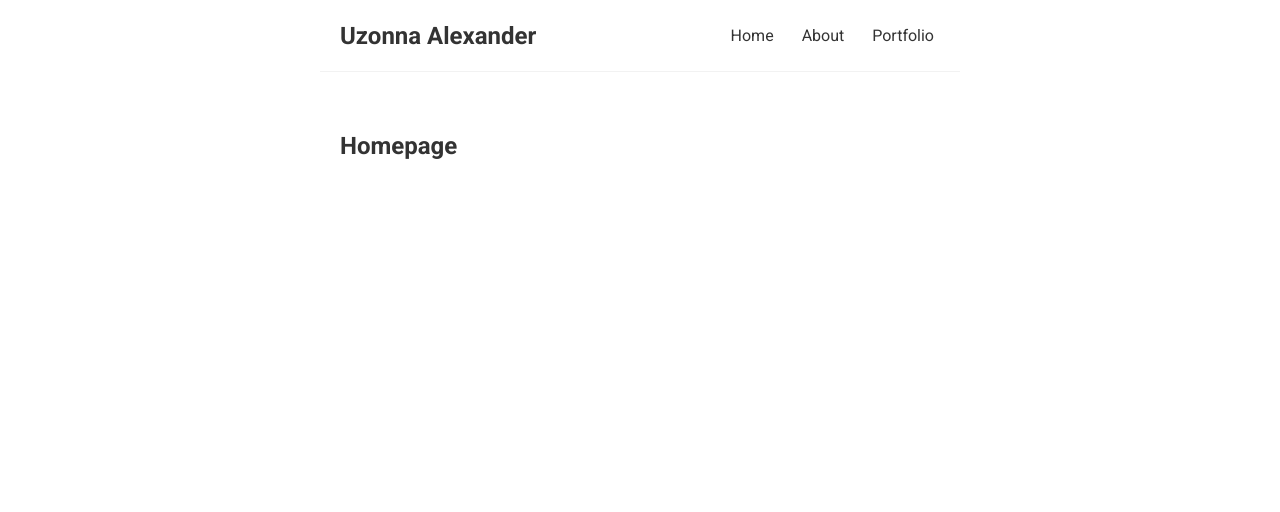
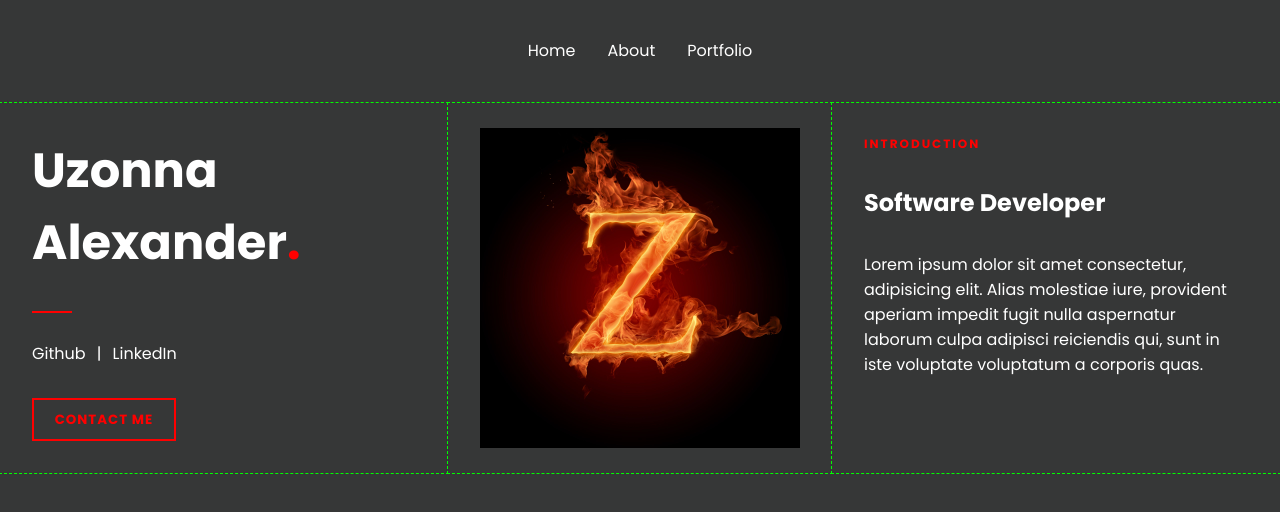
Before and after one commit to UzonnaA/uzonnaa.github.io, a React (Create React App) app: page / in a window 1280 px wide. Shown: the top 512 px of the page. Built offline with nearby package versions, Linux system fonts and the light colour scheme.

Commit message:
Centered Div

```diff
--- a/src/home.js
+++ b/src/home.js
@@ -1,8 +1,27 @@
 const Home = () => {
     return (
-        <div className="home">
-            <h2>Homepage</h2>
+        <div className="homepage">
+            <div className="home-contact">
+                <h2>Uzonna Alexander<span class="highlight">.</span></h2>
+                <div className="contact-links">
+                    <a href="/">Github</a>
+                    <div>|</div>
+                    <a href="/">LinkedIn</a>
+                </div>
+                <button>CONTACT ME</button>
+            </div>
+            <div className="home-pic">
+                <img src="/Flaming-Z.jpg" alt="" />
+            </div>
+
+            <div className="home-intro">
+                <h3>INTRODUCTION</h3>
+                <h2>Software Developer</h2>
+                <div className="intro-text">Lorem ipsum dolor sit amet consectetur, adipisicing elit. Alias molestiae iure, provident aperiam impedit fugit nulla aspernatur laborum culpa adipisci reiciendis qui, sunt in iste voluptate voluptatum a corporis quas.</div>
+            </div>
         </div>
+
+
     );
 }
 
--- a/src/index.css
+++ b/src/index.css
@@ -1,65 +1,188 @@
 @import url('https://fonts.googleapis.com/css2?family=Quicksand:wght@300..700&display=swap');
 @import url('https://fonts.googleapis.com/css2?family=Roboto:ital,wght@0,100..900;1,100..900&display=swap');
+@import url('https://fonts.googleapis.com/css2?family=Poppins:wght@400;600;700&display=swap');
+
 
 
 :root {
-  --primary-color: red;
   --background: #363737;
-  --text: white;
+  --mainColor: red;
+  --homeMaxWidth: none;
 }
 
 * {
   margin: 0;
-  font-family: "Roboto";
-  color: #333;
+  font-family: "Poppins";
+  color: white;
+  background-color: var(--background);
+
 }
 
+a{
+  text-decoration: none;
+}
+
+/* NAVBAR */
+
 .navbar{
-  padding: 20px;
+  padding: 2rem 2rem;
   display: flex;
   align-items: center;
-  max-width: 600px;
-  margin: 0 auto;
-  border-bottom: 1px solid #f2f2f2;
+  justify-content: center;
+  /* max-width: 600px; */
+  /* margin: 0 auto; */
+  /* margin-bottom: 2rem; */
+  /* border-bottom: 1px solid #f2f2f2; */
 }
 
-.navbar .links{
-  margin-left: auto;
-}
-
-
 .navbar a{
-  margin-left: 16px;
+  /* margin-left: 16px; */
   text-decoration: none;
   padding: 6px;
+  margin: 0 10px;
   display: inline-block;
-  transition: border-bottom 0.3s ease-in-out;
+  border-bottom: 2px solid transparent; /* This will ensure the page doesn't move on hover by reserving the space */
+  transition: all 0.2s ease-in-out;
 
 }
 
 .navbar a:hover{
-  color: red;
+  color: var(--mainColor);
   transform: scale(1.1);
   transition: all 0.2s ease-in-out;
-  border-bottom: 2px solid red;
+  border-bottom: 2px solid var(--mainColor);
 
 }
 
-.content{
+/* .content{
   max-width: 600px;
   margin: 40px auto;
   padding: 20px;
+} */
+
+/* CONTENT CSS */
+.homepage{
+  display: flex;
+  /* align-items: center;  */
+  justify-content: center;
+  /* padding: 2rem 2rem; */
+  background-color: #2d2d2d;
 }
 
-#newblog{
-  /* Need the inline block to make animations work */
-  display: inline-block;
-  color: white;
-  background-color: #f1356d;
-  border-radius: 8px;
+.home-pic{
+  display: flex;
+  justify-content: center;
+  align-items: center;
 }
 
-#newblog:hover{
-  transform: scale(1.1);
-  transition: all 0.2s ease-in-out
+.home-pic img{
+  max-width: 20rem;
+  width: 100%;
+  height: auto;
+  display: block;
 }
+
+.home-contact, .home-pic, .home-intro{
+  flex: 1;
+  outline: 1px dashed lime;
+}
+
+
+
+.home-contact{
+  display: flex;
+  flex-direction: column;
+  gap: 2rem;
+  padding: 2rem;
+  max-width: var(--homeMaxWidth);
+}
+
+/* Uzonna Alexander */
+.home-contact h2{
+  font-size: 3rem;
+  max-width: 2rem;
+}
+
+/* Github and LinkedIn */
+.contact-links{
+  display: flex;
+  gap: 0.7rem;
+  position: relative;
+  padding-top: 30px;
+}
+
+.contact-links a {
+  font-weight: 500;
+  transition: color 0.3s ease, transform 0.3s ease;
+}
+
+.contact-links a::after {
+  content: "";
+  position: absolute;
+  left: 0;
+  bottom: -2px;
+  width: 0;
+  height: 2px;
+  background-color: var(--mainColor); /* e.g., orange */
+  transition: width 0.3s ease;
+}
+
+.contact-links a:hover {
+  color: var(--mainColor);
+  transform: scale(1.05);
+}
+
+.contact-links a:hover::after {
+  width: 100%;
+}
+
+/* The red line */
+.contact-links::before {
+  content: "";
+  position: absolute;
+  top: 0;
+  left: 0;
+  width: 40px; /* shorter red line */
+  height: 2px;
+  background-color: var(--mainColor);
+}
+
+/* Red Period */
+.highlight{
+  color: var(--mainColor);
+}
+
+.home-intro{
+  display: flex;
+  flex-direction: column;
+  gap: 2rem;
+  padding: 2rem;
+  max-width: var(--homeMaxWidth);
+}
+
+/* Introduction */
+.home-intro h3{
+  color: var(--mainColor);
+  letter-spacing: 2px;
+  font-size: 12px;
+}
+
+/* Intro - Text */
+.home-intro div{}
+
+button{
+  padding: 0.6rem 1.2rem;
+  border: 2px solid var(--mainColor);
+  color: var(--mainColor);
+  font-weight: bold;
+  letter-spacing: 1px;
+  background-color: transparent;
+  cursor: pointer;
+  transition: background-color 0.3s, color 0.3s;
+  max-width: 9rem;
+}
+
+button:hover{
+  background-color: var(--mainColor);
+  color: black; /* dark text on hover */
+}
--- a/src/navbar.js
+++ b/src/navbar.js
@@ -1,7 +1,6 @@
 const Navbar = () => {
     return (
         <nav className="navbar">
-            <h1>Uzonna Alexander</h1>
             <div className="links">
                 <a href="/" >Home</a>
                 <a href="/about" >About</a>
```
Also changed, not shown: public/Flaming-Z.jpg (added).
